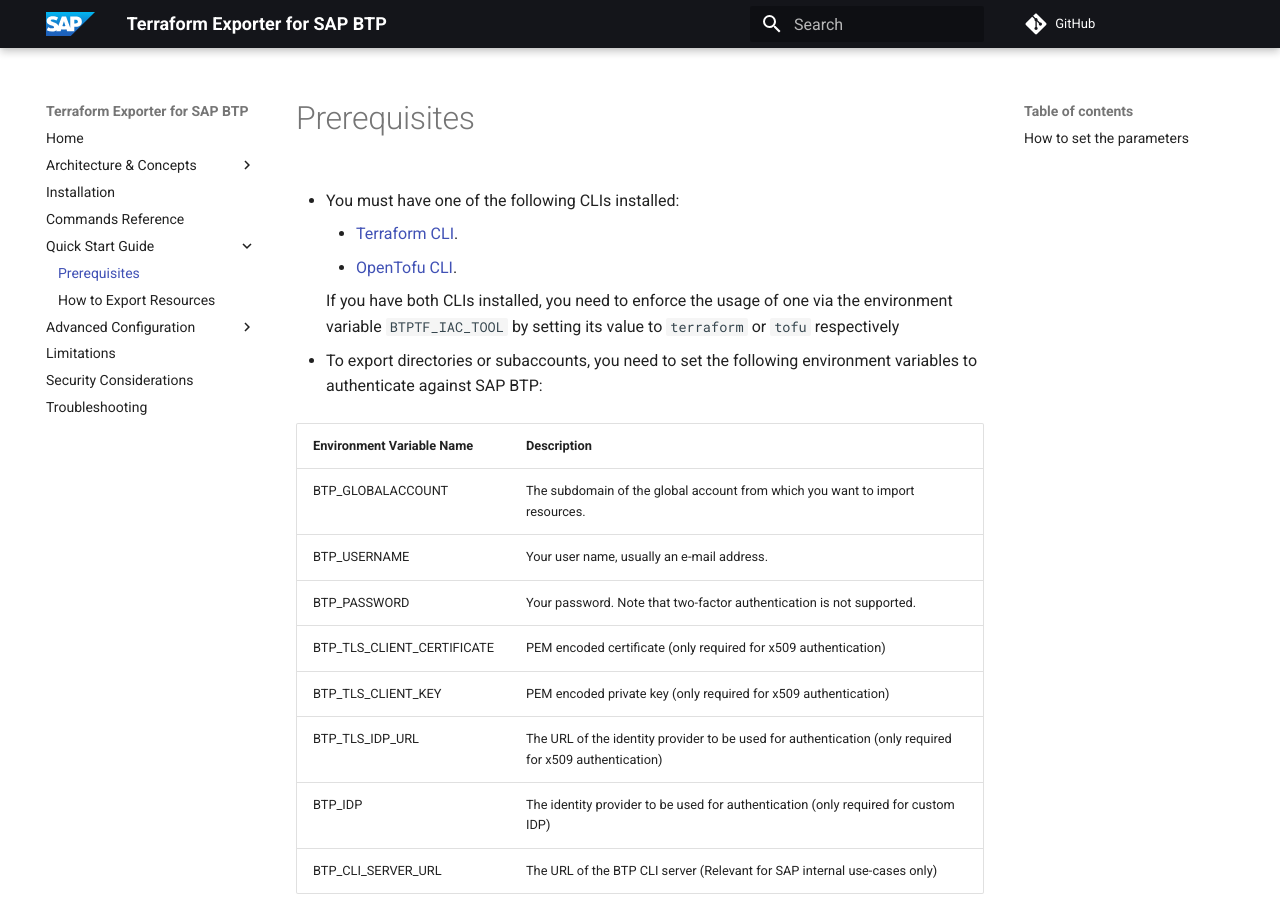
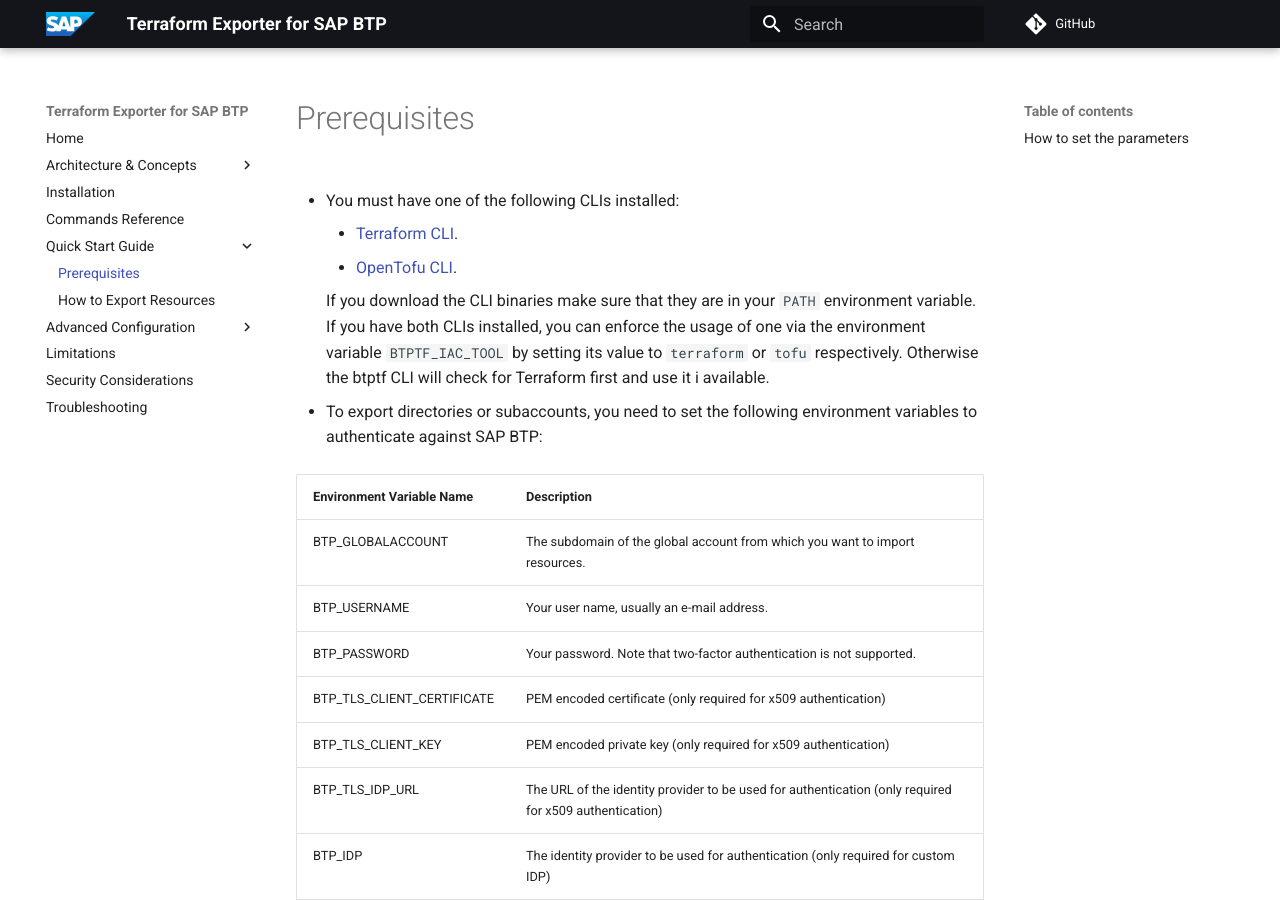
Before and after one commit to vipinvkmenon/terraform-exporter-btp, an MkDocs documentation site: the page built from docs/prerequisites.md, in a window 1280 px wide and 900 px high. Built offline with MkDocs 1.6.1 and Material for MkDocs 9.7.7, drawn with Linux system fonts in a browser that asks for light colours; comment, search, counter and statistics services are not loaded.

Commit message:
docs: enhance prerequisites for Terraform/OpenTofu CLI (#390)
* docs: enhance prerequisites for Terraform/OpenTofu CLI

* docs: typos

* docs: enhance wordlist

---------

Co-authored-by: Christian Lechner <22294087+lechnerc77@users.noreply.github.com>

```diff
--- a/docs/prerequisites.md
+++ b/docs/prerequisites.md
@@ -4,7 +4,8 @@
      - [Terraform CLI](https://developer.hashicorp.com/terraform/install).
      - [OpenTofu CLI](https://opentofu.org/docs/intro/install/).
 
-    If you have both CLIs installed, you need to enforce the usage of one via the environment variable `BTPTF_IAC_TOOL` by setting its value to `terraform` or `tofu` respectively
+    If you download the CLI binaries make sure that they are in your `PATH` environment variable.
+    If you have both CLIs installed, you can enforce the usage of one via the environment variable `BTPTF_IAC_TOOL` by setting its value to `terraform` or `tofu` respectively. Otherwise the btptf CLI will check for Terraform first and use it i available.
 
 - To export directories or subaccounts, you need to set the following environment variables to authenticate against SAP BTP:
 
```
Also changed, not shown: docs/troubleshooting.md (+4 -0 lines), .wordlist.txt.
